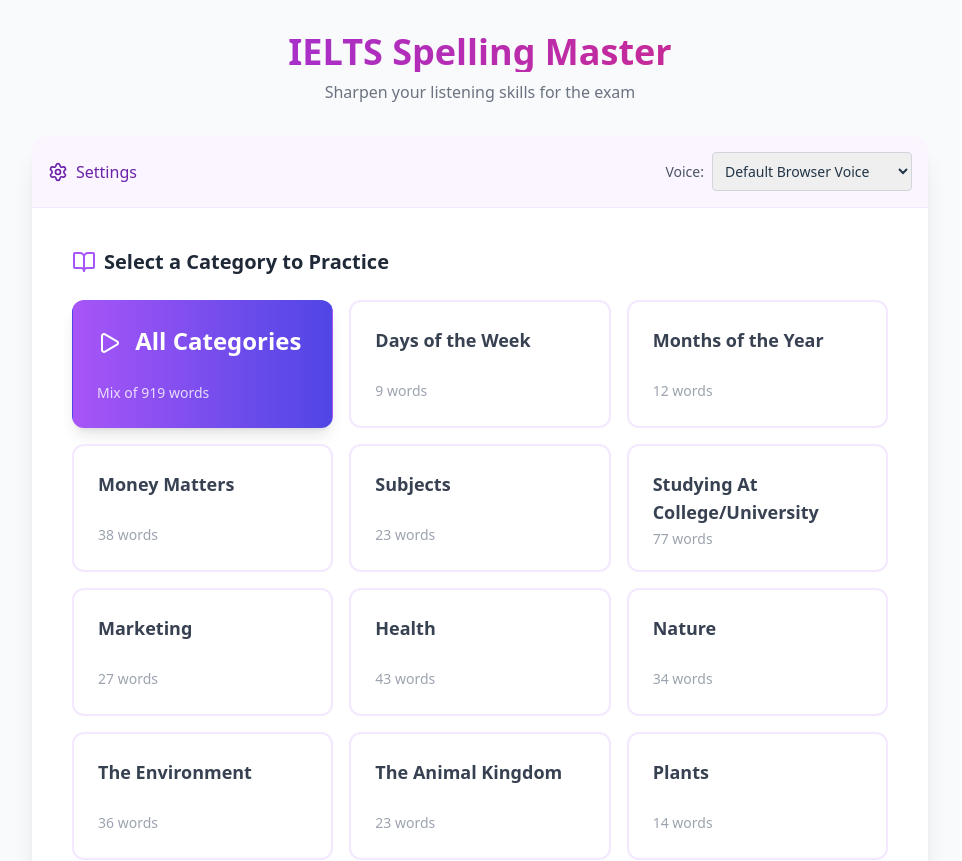
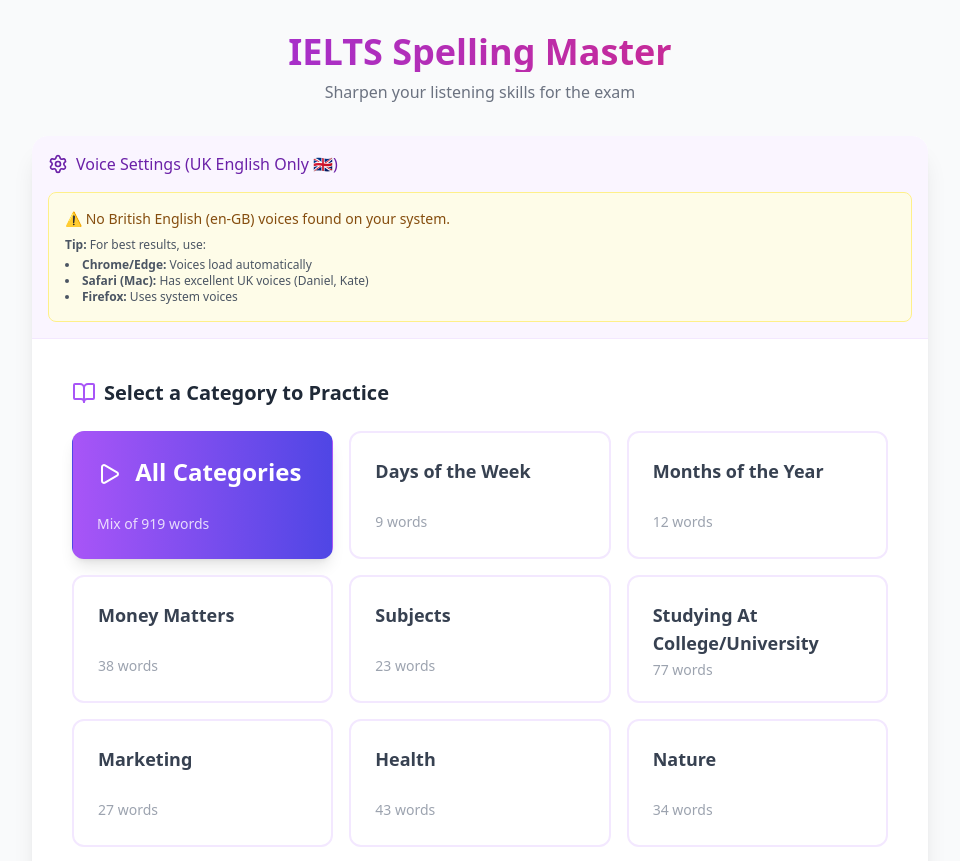
Before and after one commit to Aynaabaj/IELTS-1200-Words-Practice, a React (Vite) app: page / in a window 1280 px wide. Shown: the top 861 px of the page, without its empty margins (0-962 px from the left). Built offline with nearby package versions, Linux system fonts and the light colour scheme.

Commit message:
Enhance voice selection for UK English
Refactor voice handling to focus on UK English voices, update state management for selected voice, and improve voice selection logic.

```diff
--- a/src/App.tsx
+++ b/src/App.tsx
@@ -3,7 +3,7 @@ import { Volume2, Play, Pause, SkipForward, CheckCircle, XCircle, AlertCircle, S
 import './App.css';
 
 // --- DATA STRUCTURE (Complete Word List) ---
-const WORD_CATEGORIES:   Record<string, string[]> = {
+const WORD_CATEGORIES:    Record<string, string[]> = {
   "Days of the Week": ["Saturday", "Sunday", "Monday", "Tuesday", "Wednesday", "Thursday", "Friday", "Weekdays", "Weekend"],
 
   "Months of the Year": ["January", "February", "March", "April", "May", "June", "July", "August", "September", "October", "November", "December"],
@@ -16,7 +16,7 @@ const WORD_CATEGORIES:   Record<string, string[]> = {
 
   "Marketing": ["Business Card", "Catalogue", "Collecting Data", "Competition", "Customer", "Display", "Entertainment Industry", "Interview", "Leadership", "Management", "Manufacture", "Marketing Strategies", "Mass Media", "Merchandise", "Newsletter", "Poll", "Products", "Profit Margin", "Questionnaire", "Recruitment", "Research Method", "Special Offer", "Statistic", "Survey", "Trainee", "Training", "TV Program"],
 
-  "Health": ["Balanced Diet", "Beans", "Blackcurrant", "Bread", "Carbohydrates", "Cereals", "Cheese", "Citrus Fruits", "Disease", "Egg Yolk", "Eggs", "Food Pyramid", "Fruit", "Green Pepper", "Keep-Fit", "Leisure Time", "Liver", "Meal", "Meat", "Medicine Treatment", "Milk", "Minerals", "Nursery", "Nursing Care", "Nuts", "Outdoor Activities", "Pasta", "Pizza", "Potatoes", "Protein", "Regular Exercise", "Remedy", "Rice", "Salad Bar", "Seafood", "Tai-Chi", "Tomatoes", "Vegetables", "Vegetarian", "Vitamin", "Yoghurt", "Yoga", "Zinc"],
+  "Health":  ["Balanced Diet", "Beans", "Blackcurrant", "Bread", "Carbohydrates", "Cereals", "Cheese", "Citrus Fruits", "Disease", "Egg Yolk", "Eggs", "Food Pyramid", "Fruit", "Green Pepper", "Keep-Fit", "Leisure Time", "Liver", "Meal", "Meat", "Medicine Treatment", "Milk", "Minerals", "Nursery", "Nursing Care", "Nuts", "Outdoor Activities", "Pasta", "Pizza", "Potatoes", "Protein", "Regular Exercise", "Remedy", "Rice", "Salad Bar", "Seafood", "Tai-Chi", "Tomatoes", "Vegetables", "Vegetarian", "Vitamin", "Yoghurt", "Yoga", "Zinc"],
 
   "Nature": ["Avalanche", "Canyon", "Catastrophe", "Cliff", "Coast", "Dam", "Desertification", "Disaster", "Earthquake", "Environment", "Erosion", "Field", "Flood", "Footbridge", "Forest", "Hill", "Hurricane", "Island", "Jungle", "Lake", "Landslides", "Mountain", "Oasis", "Peninsula", "Pond", "Reef", "River", "Storm", "Tornado", "Typhoon", "Valley", "Village", "Volcano", "Waterfall"],
 
@@ -34,7 +34,7 @@ const WORD_CATEGORIES:   Record<string, string[]> = {
 
   "Architecture and Buildings": ["Castle", "Dome", "Fort", "Glasshouse", "Hut", "Lighthouse", "Log Cabin", "Palace", "Pyramid", "Sculpture", "Skyscraper"],
 
-  "Homes": ["Apartment Building", "Basement", "Bedroom", "Block of Flats", "Bungalow", "Chimney", "Coffee Table", "Condominium", "Dormitory", "Duplex", "Ground Floor", "Hallway", "Houseboat", "Insurance", "Kitchen", "Landlord", "Lease", "Microwave", "Mobile Home", "Neighborhood", "Oven", "Refrigerator", "Rent", "Row House", "Semi-Detached House", "Sofa", "Storey", "Suburb", "Tenant", "Terraced House", "Thatched Cottage", "Town House"],
+  "Homes":  ["Apartment Building", "Basement", "Bedroom", "Block of Flats", "Bungalow", "Chimney", "Coffee Table", "Condominium", "Dormitory", "Duplex", "Ground Floor", "Hallway", "Houseboat", "Insurance", "Kitchen", "Landlord", "Lease", "Microwave", "Mobile Home", "Neighborhood", "Oven", "Refrigerator", "Rent", "Row House", "Semi-Detached House", "Sofa", "Storey", "Suburb", "Tenant", "Terraced House", "Thatched Cottage", "Town House"],
 
   "In The City": ["Avenue", "Bridge", "Car Park", "Central Station", "Cities", "City Centre", "Department Store", "Embassy", "Garden", "Hospital", "Lane", "Road System", "Street", "Temple"],
 
@@ -98,7 +98,7 @@ const IELTSListeningPractice: React.FC = () => {
   const [isPaused, setIsPaused] = useState(false);
   const [mistakeWords, setMistakeWords] = useState<string[]>([]);
   const [selectedCategory, setSelectedCategory] = useState<string | null>(null);
-  const [voices, setVoices] = useState<SpeechSynthesisVoice[]>([]);
+  const [ukVoices, setUkVoices] = useState<SpeechSynthesisVoice[]>([]);
   const [selectedVoice, setSelectedVoice] = useState<SpeechSynthesisVoice | null>(null);
   const [showResults, setShowResults] = useState(false);
   const [categoryStats, setCategoryStats] = useState<Record<string, CategoryStats>>({});
@@ -112,7 +112,7 @@ const IELTSListeningPractice: React.FC = () => {
 
   const progressPercent = useMemo(() =>
     words.length ?   ((currentIndex + 1) / words.length) * 100 : 0,
-    [currentIndex, words.length]
+    [currentIndex, words. length]
   );
 
   // Load data from localStorage
@@ -146,16 +146,33 @@ const IELTSListeningPractice: React.FC = () => {
     localStorage.setItem('ielts_category_stats', JSON.stringify(categoryStats));
   }, [categoryStats]);
 
+  // Load ONLY UK voices
   useEffect(() => {
     const loadVoices = () => {
       const availableVoices = window.speechSynthesis.getVoices();
-      setVoices(availableVoices);
 
-      const defaultVoice = availableVoices.find(v =>
-        (v.name.includes("Google") || v.name.includes("Microsoft")) && v.lang. includes("en")
-      ) || availableVoices. find(v => v.lang.includes("en"));
+      // Filter for UK voices only (en-GB)
+      const ukOnly = availableVoices.filter(v => v.lang === 'en-GB');
+      setUkVoices(ukOnly);
 
-      setSelectedVoice(prev => prev || defaultVoice || null);
+      // Select best UK voice automatically
+      const bestUkVoice =
+        // Priority 1: Google UK voices (best quality)
+        ukOnly.find(v => v.name. includes('Google') && v.name.includes('UK')) ||
+        ukOnly.find(v => v. name.includes('Google')) ||
+        // Priority 2: Microsoft UK voices
+        ukOnly.find(v => v.name.includes('Microsoft') || v.name.  includes('Hazel') || v.name.includes('Daniel')) ||
+        // Priority 3: Any UK voice
+        ukOnly[0];
+
+      setSelectedVoice(prev => prev || bestUkVoice || null);
+
+      // Save selected voice
+      const savedVoiceName = localStorage.getItem('selected_uk_voice');
+      if (savedVoiceName) {
+        const savedVoice = ukOnly.find(v => v.name === savedVoiceName);
+        if (savedVoice) setSelectedVoice(savedVoice);
+      }
     };
 
     loadVoices();
@@ -166,9 +183,16 @@ const IELTSListeningPractice: React.FC = () => {
     };
   }, []);
 
+  // Save voice preference
+  useEffect(() => {
+    if (selectedVoice) {
+      localStorage.setItem('selected_uk_voice', selectedVoice.name);
+    }
+  }, [selectedVoice]);
+
   const shuffleArray = (array: string[]): string[] => {
     const shuffled = [...array];
-    for (let i = shuffled.length - 1; i > 0; i--) {
+    for (let i = shuffled. length - 1; i > 0; i--) {
       const j = Math.floor(Math.random() * (i + 1));
       [shuffled[i], shuffled[j]] = [shuffled[j], shuffled[i]];
     }
@@ -181,12 +205,17 @@ const IELTSListeningPractice: React.FC = () => {
         if (interrupt) window.speechSynthesis.cancel();
 
         const utterance = new SpeechSynthesisUtterance(text);
-        if (selectedVoice) utterance.voice = selectedVoice;
-        utterance.rate = 0.85;
+
+        // Use selected UK voice
+        if (selectedVoice) {
+          utterance.voice = selectedVoice;
+        }
+
+        utterance.rate = 0.9;  // Slightly slower for clarity
         utterance.pitch = 1;
-        utterance. volume = 1;
+        utterance.volume = 1;
 
-        window.speechSynthesis. speak(utterance);
+        window.speechSynthesis.speak(utterance);
       } catch (error) {
         console.warn('Speech synthesis error:', error);
       }
@@ -194,14 +223,14 @@ const IELTSListeningPractice: React.FC = () => {
   };
 
   const togglePause = () => {
-    if (! ('speechSynthesis' in window)) return;
+    if (!  ('speechSynthesis' in window)) return;
 
     if (window.speechSynthesis.speaking) {
       if (! isPaused) {
-        window.speechSynthesis.pause();
+        window.speechSynthesis. pause();
         setIsPaused(true);
       } else {
-        window.speechSynthesis. resume();
+        window.speechSynthesis.resume();
         setIsPaused(false);
       }
     } else {
@@ -211,12 +240,11 @@ const IELTSListeningPractice: React.FC = () => {
   };
 
   const startTest = (category: string | null = null, mode: 'normal' | 'mistakes' = 'normal') => {
-    let wordList:  string[] = [];
+    let wordList: string[] = [];
     let categoryName = '';
 
     if (mode === 'mistakes') {
       if (category) {
-        // Filter mistakes for specific category
         const categoryWords = WORD_CATEGORIES[category] || [];
         wordList = mistakeWords.filter(word => categoryWords.includes(word));
         categoryName = `${category} - Mistakes`;
@@ -225,7 +253,7 @@ const IELTSListeningPractice: React.FC = () => {
         categoryName = 'All Mistakes';
       }
     } else if (category) {
-      wordList = WORD_CATEGORIES[category] ?  [...WORD_CATEGORIES[category]] : [];
+      wordList = WORD_CATEGORIES[category] ?  [... WORD_CATEGORIES[category]] : [];
       categoryName = category;
     } else {
       wordList = Object.values(WORD_CATEGORIES).flat();
@@ -255,9 +283,9 @@ const IELTSListeningPractice: React.FC = () => {
 
     setCategoryStats(prev => ({
       ...prev,
-      [category]: {
+      [category]:  {
         answered: total,
-        correct:  correct,
+        correct: correct,
         mistakes: total - correct,
         percentage: percentage,
         completed: true
@@ -266,7 +294,7 @@ const IELTSListeningPractice: React.FC = () => {
   };
 
   const checkAnswer = () => {
-    if (!userInput.trim()) return;
+    if (! userInput.trim()) return;
 
     const cleanInput = userInput.trim().toLowerCase();
     const cleanTarget = (words[currentIndex] || '').toLowerCase();
@@ -275,7 +303,6 @@ const IELTSListeningPractice: React.FC = () => {
     setIsCorrect(correct);
     setShowResult(true);
 
-    // Update score immediately
     const newScore = {
       correct: score.correct + (correct ? 1 : 0),
       total: score.total + 1
@@ -286,11 +313,10 @@ const IELTSListeningPractice: React.FC = () => {
       if (! mistakeWords.includes(words[currentIndex])) {
         setMistakeWords(prev => [...prev, words[currentIndex]]);
       }
-      speak(`Incorrect. The correct spelling is ${words[currentIndex]}`);
+      speak(`Incorrect.  The correct spelling is ${words[currentIndex]}`);
     } else {
-      // Remove from mistakes if corrected
       if (mistakeWords.includes(words[currentIndex])) {
-        setMistakeWords(prev => prev.filter(w => w !== words[currentIndex]));
+        setMistakeWords(prev => prev. filter(w => w !== words[currentIndex]));
       }
       speak('Correct');
 
@@ -307,14 +333,13 @@ const IELTSListeningPractice: React.FC = () => {
             speak(words[nextIdx]);
           }, 100);
         } else {
-          // Test completed - use the updated score
           if (selectedCategory && ! selectedCategory.includes('Mistakes') && !selectedCategory.includes('Mixed')) {
             updateCategoryStats(selectedCategory, newScore.correct, newScore.total);
           }
 
           setIsPlaying(false);
           setShowResults(true);
-          speak(`Test completed! You got ${newScore.correct} out of ${newScore.total}`);
+          speak(`Test completed!  You got ${newScore.correct} out of ${newScore.total}`);
         }
       }, 1500);
     }
@@ -333,14 +358,13 @@ const IELTSListeningPractice: React.FC = () => {
         speak(words[nextIdx]);
       }, 300);
     } else {
-      // Test completed - use current score state
-      if (selectedCategory && ! selectedCategory.includes('Mistakes') && !selectedCategory.includes('Mixed')) {
+      if (selectedCategory && !selectedCategory.includes('Mistakes') && !selectedCategory.includes('Mixed')) {
         updateCategoryStats(selectedCategory, score.correct, score.total);
       }
 
       setIsPlaying(false);
       setShowResults(true);
-      speak(`Test completed! You got ${score.correct} out of ${score.total}`);
+      speak(`Test completed! You got ${score.correct} out of ${score. total}`);
     }
   };
 
@@ -369,11 +393,12 @@ const IELTSListeningPractice: React.FC = () => {
   };
 
   const handleVoiceChange = (e: React.ChangeEvent<HTMLSelectElement>) => {
-    const voiceId = e.target.value;
-    const voice = voices.find(v => `${v.name}__${v.lang}` === voiceId);
+    const voiceName = e.target.value;
+    const voice = ukVoices.find(v => v.name === voiceName);
 
     if (voice) {
       setSelectedVoice(voice);
+      // Test the voice
       try {
         const utterance = new SpeechSynthesisUtterance("Voice selected");
         utterance.voice = voice;
@@ -382,8 +407,6 @@ const IELTSListeningPractice: React.FC = () => {
       } catch (error) {
         console.warn('Voice test error:', error);
       }
-    } else {
-      setSelectedVoice(null);
     }
   };
 
@@ -405,7 +428,7 @@ const IELTSListeningPractice: React.FC = () => {
       {mistakeWords.length > 0 && (
         <button
           onClick={() => startTest(null, 'mistakes')}
-          className="bg-gradient-to-r from-red-500 to-pink-600 text-white p-6 rounded-xl shadow-lg hover:shadow-xl hover:scale-105 transition-all text-left flex flex-col justify-between h-32"
+          className="bg-gradient-to-r from-red-500 to-pink-600 text-white p-6 rounded-xl shadow-lg hover: shadow-xl hover:scale-105 transition-all text-left flex flex-col justify-between h-32"
         >
           <span className="text-2xl font-bold"><AlertCircle className="inline mr-2"/> Review Mistakes</span>
           <span className="opacity-80 text-sm">{mistakeWords.length} words to fix</span>
@@ -463,9 +486,8 @@ const IELTSListeningPractice: React.FC = () => {
   );
 
   const renderResultsScreen = () => {
-    // Use actual score state - don't add isCorrect again
     const finalCorrect = score.correct;
-    const finalTotal = score.total;
+    const finalTotal = score. total;
     const finalMistakes = finalTotal - finalCorrect;
     const percentage = finalTotal > 0 ? Math.round((finalCorrect / finalTotal) * 100) : 0;
 
@@ -546,36 +568,66 @@ const IELTSListeningPractice: React.FC = () => {
         <div className="bg-white rounded-2xl shadow-xl overflow-hidden">
 
           {! isPlaying && ! showResults && (
-            <div className="bg-purple-50 p-4 border-b border-purple-100 flex flex-wrap gap-4 items-center justify-between">
-               <div className="flex items-center gap-2 text-purple-800 font-medium">
+            <div className="bg-purple-50 p-4 border-b border-purple-100">
+              <div className="flex items-center gap-2 text-purple-800 font-medium mb-4">
                 <Settings size={20} />
-                  <span>Settings</span>
+                <span>Voice Settings (UK English Only 🇬🇧)</span>
               </div>
-               <div className="flex items-center gap-2">
-                 <label className="text-sm text-gray-600">Voice:  </label>
+
+              {ukVoices.length > 0 ?  (
+                <div className="p-4 bg-white rounded-lg border border-purple-200">
+                  <label className="block text-sm font-medium text-gray-700 mb-2">
+                    Select British Voice ({ukVoices.length} available)
+                  </label>
                   <select
-                    className="p-2 rounded border border-gray-300 text-sm min-w-[200px]"
+                    value={selectedVoice?.name || ''}
                     onChange={handleVoiceChange}
-                    value={selectedVoice ?  `${selectedVoice.name}__${selectedVoice.lang}` : ''}
+                    className="w-full p-2 border border-gray-300 rounded text-sm mb-2"
                   >
-                   <option value="">Default Browser Voice</option>
-                   {voices.filter(v => v.lang && v.lang.includes('en')).map(v => (
-                     <option key={`${v.name}__${v.lang}`} value={`${v.name}__${v. lang}`}>
-                       {v.name} ({v.lang})
+                    {ukVoices.map(v => (
+                      <option key={v.name} value={v.name}>
+                        {v.name}
                       </option>
                     ))}
                   </select>
+                  <button
+                    onClick={() => speak("This is a test of the selected British voice")}
+                    className="w-full px-4 py-2 bg-purple-600 text-white rounded text-sm hover:bg-purple-700 transition-colors"
+                  >
+                    🔊 Test Voice
+                  </button>
+                  <p className="text-xs text-gray-500 mt-2">
+                    Currently using: <strong>{selectedVoice?.name || 'None'}</strong>
+                  </p>
                 </div>
+              ) : (
+                <div className="p-4 bg-yellow-50 rounded-lg border border-yellow-200">
+                  <p className="text-sm text-yellow-800 mb-2">
+                    ⚠️ No British English (en-GB) voices found on your system.
+                  </p>
+                  <p className="text-xs text-gray-600">
+                    <strong>Tip:</strong> For best results, use:
+                  </p>
+                  <ul className="text-xs text-gray-600 list-disc list-inside mt-1">
+                    <li><strong>Chrome/Edge:</strong> Voices load automatically</li>
+                    <li><strong>Safari (Mac):</strong> Has excellent UK voices (Daniel, Kate)</li>
+                    <li><strong>Firefox:</strong> Uses system voices</li>
+                  </ul>
+                </div>
+              )}
+
               {mistakeWords.length > 0 && (
+                <div className="mt-4 text-center">
                   <button onClick={clearMistakes} className="text-xs text-red-500 hover:text-red-700 underline">
-                   Clear History
+                    Clear Mistake History
                   </button>
+                </div>
               )}
             </div>
           )}
 
           <div className="p-6 md:p-10">
-            {showResults ? (
+            {showResults ?  (
               renderResultsScreen()
             ) : !isPlaying ?  (
               <div className="animate-in fade-in duration-500">
@@ -637,7 +689,7 @@ const IELTSListeningPractice: React.FC = () => {
                       {isCorrect ? (
                         <div className="flex items-center justify-center gap-2 text-green-600">
                           <CheckCircle size={28} />
-                          <span className="text-2xl font-bold">Correct!  </span>
+                          <span className="text-2xl font-bold">Correct! </span>
                         </div>
                       ) : (
                         <div className="text-red-600">
```
Lines whose indentation alone changed are shown as unchanged.
